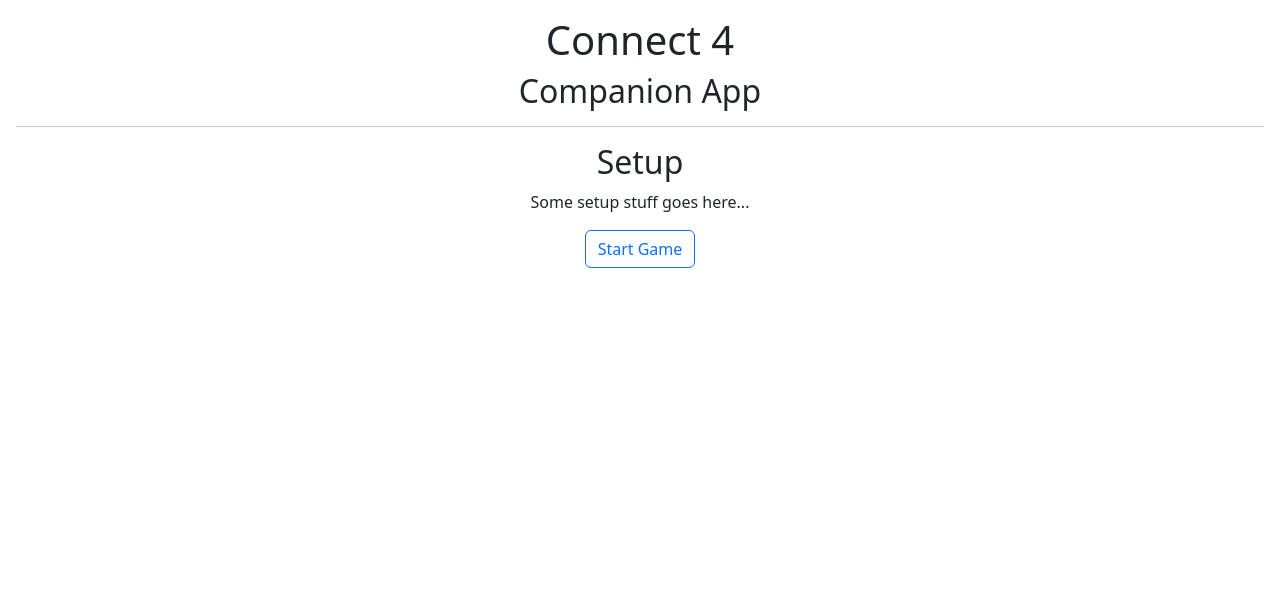
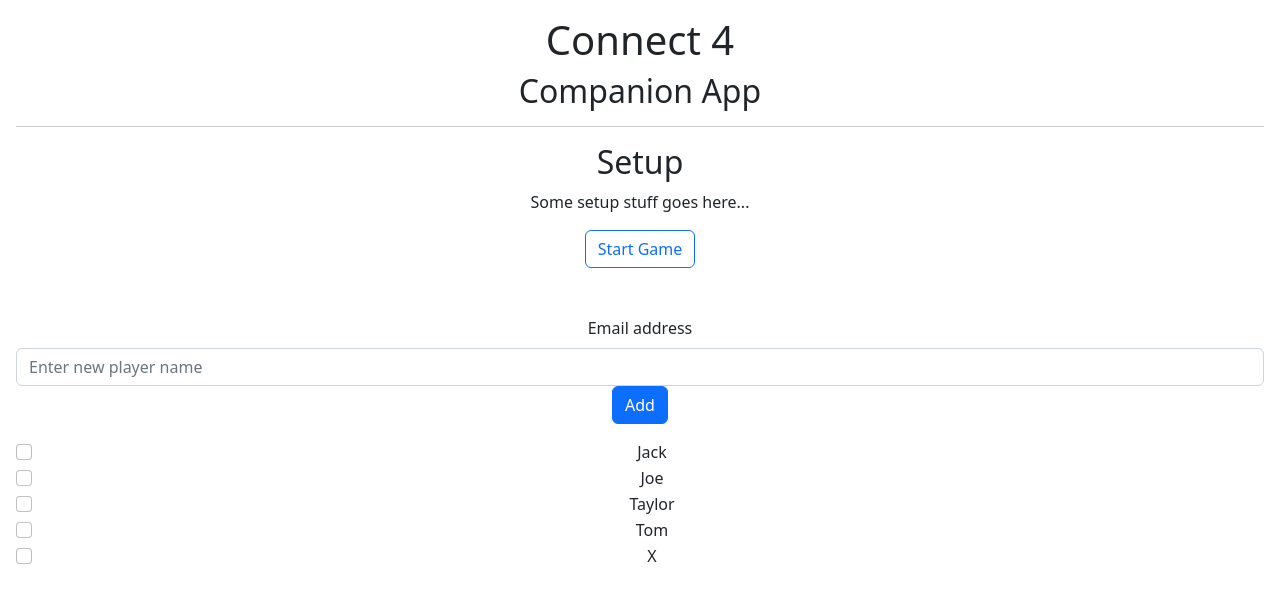
Before and after one commit to EmeraldPangolin/frontend-project-react-ts-bootstrap, a React (Create React App) app: page /setup in a window 1280 px wide. Shown: the top 602 px of the page. Built offline with nearby package versions, Linux system fonts and the light colour scheme.

Commit message:
added choose from existing and new player

```diff
--- a/src/App.tsx
+++ b/src/App.tsx
@@ -13,7 +13,9 @@
 
   import {
     GameResult
-    , calculateLeaderboard
+    , calculateLeaderboard,
+    SetupInfo,
+    getPreviousPlayers
   } from './front-end-model';
 
   const hardcodedGameResults: GameResult[] = [
@@ -51,6 +53,12 @@
 
     const [results, setGameResults] = useState(hardcodedGameResults);
 
+    const [setupInfo, setSetupInfo] = useState<SetupInfo>({
+      start: ""
+      , chosenPlayers: []
+    });
+
+
     const addGameResult = (r: GameResult) => {
       setGameResults([
         ...results
@@ -76,12 +84,21 @@
               />
             }
           />
-          <Route path="/setup" element={<Setup/>}/>
+          <Route
+            path="/setup"
+            element={
+              <Setup
+                previousPlayers={getPreviousPlayers(results)}
+                setSetupInfo={setSetupInfo}
+              />
+            }
+          />
           <Route
             path="/play"
             element={
               <Play
                 addGameResultFunc={addGameResult}
+                setupInfo={setupInfo}
               />
             }
           />
--- a/src/Play.tsx
+++ b/src/Play.tsx
@@ -1,20 +1,28 @@
 import Button from 'react-bootstrap/Button';
 import { useNavigate } from 'react-router-dom';
 import { GameResult } from './front-end-model';
+import { GameResult, SetupInfo } from './front-end-model';
 
 
 interface PlayProps {
     addGameResultFunc: (r: GameResult) => void;
+    setupInfo: SetupInfo;
 };
 
-export const Play: React.FC<PlayProps> = ({addGameResultFunc}) => {
+export const Play: React.FC<PlayProps> = ({
+    addGameResultFunc
+    , setupInfo
+}) => {
+
+    console.log(setupInfo);
+
     const nav = useNavigate();
 
-    const endGame = () => {
+    const endGame = (winner: string) => {
 
         addGameResultFunc({
-            winner: "Larry"
-            , players: ["Larry", "Curly", "Moe"]
+            winner: "winner"
+            , players: setupInfo.chosenPlayers
         });
 
         nav(-2);
@@ -29,10 +37,16 @@
             <p>
                 Some data collection stuff goes here...
             </p>
-            <Button
-                variant="outline-primary"
-                onClick={endGame}>Done
-            </Button>
+            {
+                setupInfo.chosenPlayers.map(x => (
+                    <Button
+                        variant="outline-primary"
+                        onClick={() => endGame(x)}
+                    >
+                        {x} Won
+                    </Button>
+                ))
+            }
         </>
     );
 };
--- a/src/Setup.tsx
+++ b/src/Setup.tsx
@@ -1,9 +1,71 @@
 import Button from 'react-bootstrap/Button';
 import { useNavigate } from 'react-router-dom';
+import { useState } from 'react';
+import { SetupInfo } from './front-end-model';
+import Form from 'react-bootstrap/Form';
 
 
-export const Setup = () => {
-    const nav = useNavigate();
+export interface SetupProps {
+    previousPlayers: string[];
+    setSetupInfo: (info: SetupInfo) => void;
+};
+
+export const Setup: React.FC<SetupProps> = ({
+    previousPlayers
+    , setSetupInfo
+}) => {
+        const nav = useNavigate();
+
+        const [chosenPlayers, setChosenPlayers] = useState(
+            previousPlayers.map(x => ({
+                name: x
+                , checked: false
+            }))
+        );
+
+        const [newPlayerName, setNewPlayerName] = useState("");
+
+        const togglePlayer = (name: string) => setChosenPlayers(
+            chosenPlayers.map(x => ({
+                ...x
+                , checked: x.name == name ? !x.checked : x.checked
+            }))
+        );
+
+        const startGame = () => {
+
+            setSetupInfo({
+                start: new Date().toISOString()
+                , chosenPlayers: chosenPlayers
+                    .filter(x => x.checked)
+                    .map(x => x.name)
+            });
+            nav("/play");
+        };
+
+        const validateAndAddNewPlayer = () => {
+
+            // Validate first...
+            if (
+                newPlayerName.length == 0
+                || chosenPlayers.some(x => x.name.localeCompare(newPlayerName) == 0)
+            ) {
+                return;
+            }
+
+            setChosenPlayers(
+                [
+                    ...chosenPlayers
+                    , {
+                        name: newPlayerName
+                        , checked: true
+                    }
+                ]
+            );
+
+            setNewPlayerName("");
+        };
+
 
     return(
         <>
@@ -15,8 +77,35 @@
             </p>
             <Button
                 variant="outline-primary"
-                onClick={() => nav("/play")}>Start Game
+                onClick={startGame}>Start Game
             </Button>
+            <Form
+                className='mt-5'
+            >
+                <Form.Group className="mb-3" controlId="exampleForm.ControlInput1">
+                    <Form.Label>Email address</Form.Label>
+                    <Form.Control
+                        type="text"
+                        placeholder="Enter new player name"
+                        value={newPlayerName}
+                        onChange={(e) => setNewPlayerName(e.target.value)}
+                    />
+                    <Button
+                        onClick={validateAndAddNewPlayer}
+                    >
+                        Add
+                    </Button>
+                </Form.Group>
+                {
+                    chosenPlayers.map(x =>(
+                        <Form.Check
+                            label={x.name}
+                            checked={x.checked}
+                            onChange={() => togglePlayer(x.name)}
+                        />
+                    ))
+                }
+            </Form>
         </>
     );
 };
--- a/src/front-end-model.ts
+++ b/src/front-end-model.ts
@@ -12,6 +12,11 @@
     losses: number;
     avg: string;
 };
+
+export interface SetupInfo {
+    start: string;
+    chosenPlayers: string[];
+}
 
 export type GetPreviousPlayersFunc = (results: GameResult[]) => string[];
 export type CalculateLeaderboardFunc = (results: GameResult[]) => LeaderboardPlayer[];
```
